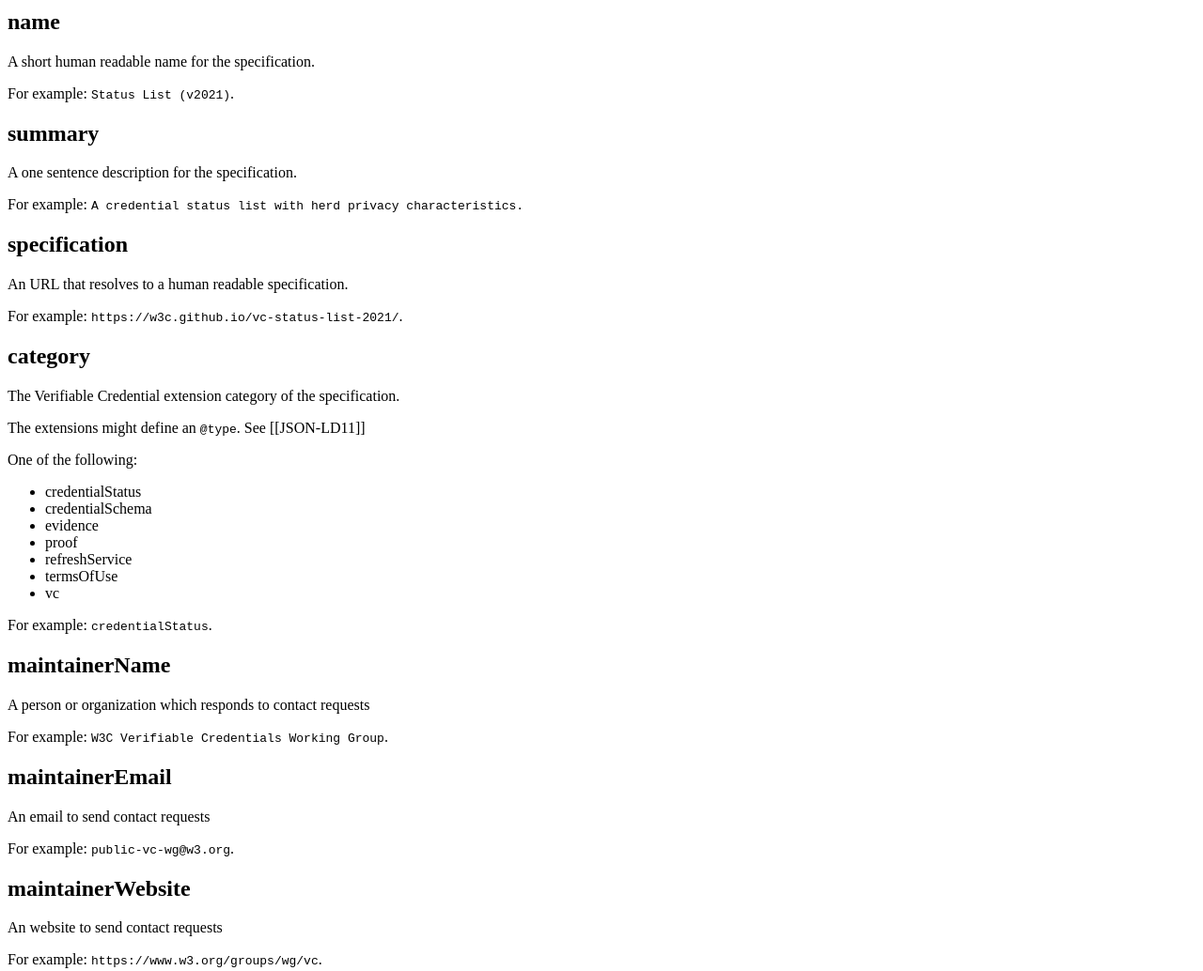
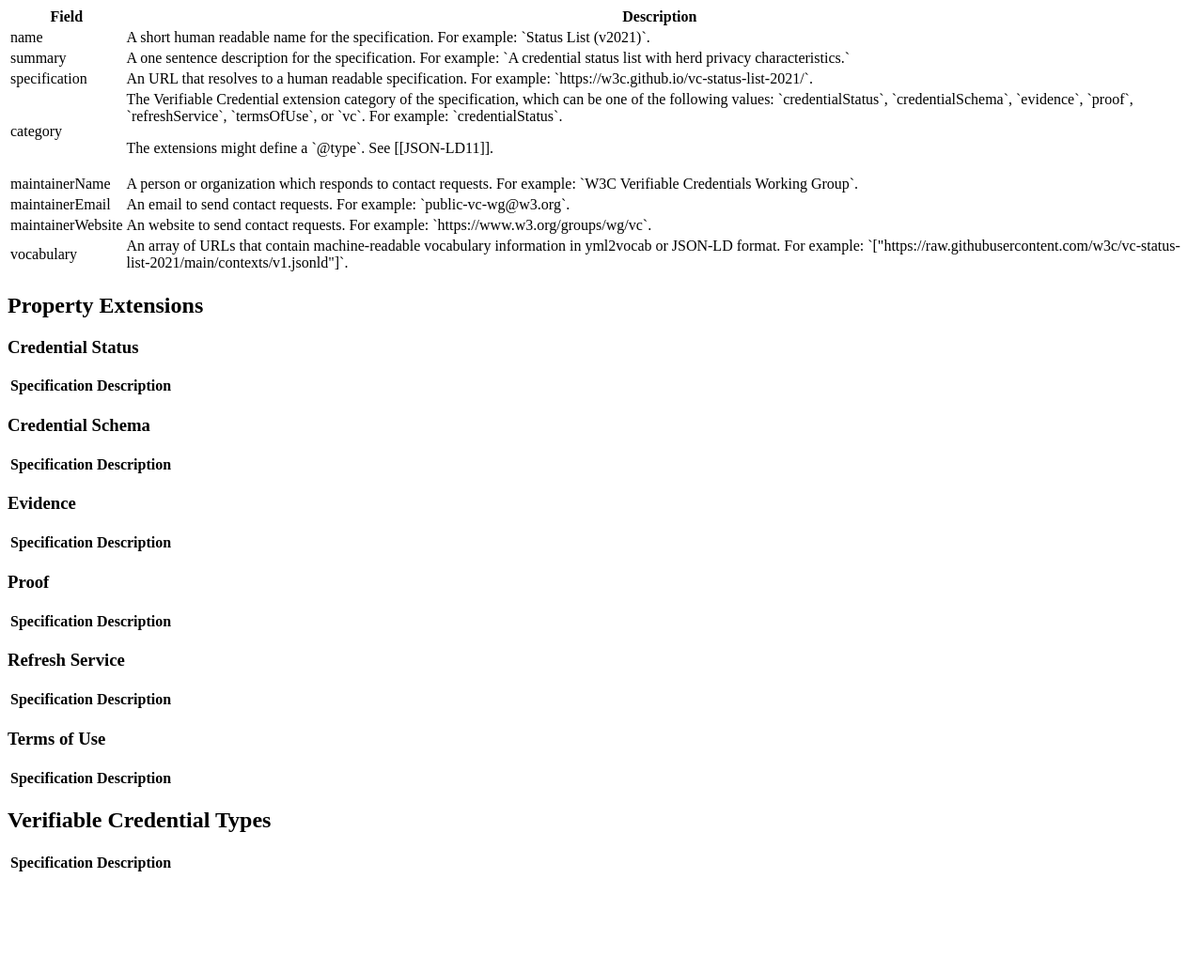
Before and after one commit to w3c/vc-extensions, a plain HTML site: page index.html in a window 1280 px wide. Shown: the part 920-1954 px from the top of the page at 94% size. After the commit the page ends 1859 px from the top, so only its background shows below. Drawn offline with Linux system fonts and the light colour scheme.

Commit message:
Fix formatting for specification entry format.

```diff
--- a/index.html
+++ b/index.html
@@ -217,71 +217,76 @@ The specification entry format MUST conform to the
 <a href="https://w3c.github.io/vc-specs-dir/tooling/specification-entry.yml">
 JSON Schema for a specification entry</a>. Each field is documented below:
         </p>
-        <section>
-          <h2>name</h2>
-          <p>A short human readable name for the specification.</p>
-          <p>For example: <code>Status List (v2021)</code>.</p>
-        </section>
-        <section>
-          <h2>summary</h2>
-          <p>A one sentence description for the specification.</p>
-          <p>For example: <code>A credential status list with herd privacy characteristics.</code></p>
-        </section>
-        <section>
-          <h2>specification</h2>
-          <p>An URL that resolves to a human readable specification.</p>
-          <p>For example: <code>https://w3c.github.io/vc-status-list-2021/</code>.</p>
-        </section>
-        <section>
-          <h2>category</h2>
-          <p>The Verifiable Credential extension category of the specification.</p>
-          <p class="note"> The extensions might define an <code>@type</code>. See [[JSON-LD11]]</p>
-          <p>One of the following:</p>
-          <ul>
-            <li>
-              credentialStatus
-            </li>
-            <li>
-              credentialSchema
-            </li>
-            <li>
-              evidence
-            </li>
-            <li>
-              proof
-            </li>
-            <li>
-              refreshService
-            </li>
-            <li>
-              termsOfUse
-            </li>
-            <li>
-              vc
-            </li>
-          </ul>
-          <p>For example: <code>credentialStatus</code>.</p>
-        </section>
-        <section>
-          <h2>maintainerName</h2>
-          <p>A person or organization which responds to contact requests</p>
-          <p>For example: <code>W3C Verifiable Credentials Working Group</code>.</p>
-        </section>
-        <section>
-          <h2>maintainerEmail</h2>
-          <p>An email to send contact requests</p>
-          <p>For example: <code>public-vc-wg@w3.org</code>.</p>
-        </section>
-        <section>
-          <h2>maintainerWebsite</h2>
-          <p>An website to send contact requests</p>
-          <p>For example: <code>https://www.w3.org/groups/wg/vc</code>.</p>
-        </section>
-        <section>
-          <h2>vocabulary</h2>
-          <p>An array of URLs that contain machine-readable vocabulary information in yml2vocab or JSON-LD format.</p>
-          <p>For example: <code>["https://raw.githubusercontent.com/w3c/vc-status-list-2021/main/contexts/v1.jsonld"]</code>.</p>
-        </section>
+        <table class="simple">
+          <thead>
+            <th>Field</th>
+            <th>Description</th>
+          </thead>
+          <tbody>
+            <tr>
+              <td>name</td>
+              <td>
+A short human readable name for the specification. For example: `Status List
+(v2021)`.
+              </td>
+            </tr>
+            <tr>
+              <td>summary</td>
+              <td>
+A one sentence description for the specification. For example: `A credential
+status list with herd privacy characteristics.`
+              </td>
+            </tr>
+            <tr>
+              <td>specification</td>
+              <td>
+An URL that resolves to a human readable specification. For example:
+`https://w3c.github.io/vc-status-list-2021/`.
+              </td>
+            </tr>
+            <tr>
+              <td>category</td>
+              <td>
+The Verifiable Credential extension category of the specification, which can
+be one of the following values: `credentialStatus`, `credentialSchema`,
+`evidence`, `proof`, `refreshService`, `termsOfUse`, or `vc`.
+For example: `credentialStatus`.
+              <p class="note">
+The extensions might define a `@type`. See [[JSON-LD11]].
+              </p>
+              </td>
+            </tr>
+            <tr>
+              <td>maintainerName</td>
+              <td>
+A person or organization which responds to contact requests. For example:
+`W3C Verifiable Credentials Working Group`.
+              </td>
+            </tr>
+            <tr>
+              <td>maintainerEmail</td>
+              <td>
+An email to send contact requests. For example:
+`public-vc-wg@w3.org`.
+              </td>
+            </tr>
+            <tr>
+              <td>maintainerWebsite</td>
+              <td>
+An website to send contact requests. For example:
+`https://www.w3.org/groups/wg/vc`.
+              </td>
+            </tr>
+            <tr>
+              <td>vocabulary</td>
+              <td>
+An array of URLs that contain machine-readable vocabulary information in
+yml2vocab or JSON-LD format. For example:
+`["https://raw.githubusercontent.com/w3c/vc-status-list-2021/main/contexts/v1.jsonld"]`.
+              </td>
+            </tr>
+          </tbody>
+        </table>
       </section>
     </section>
 
```
